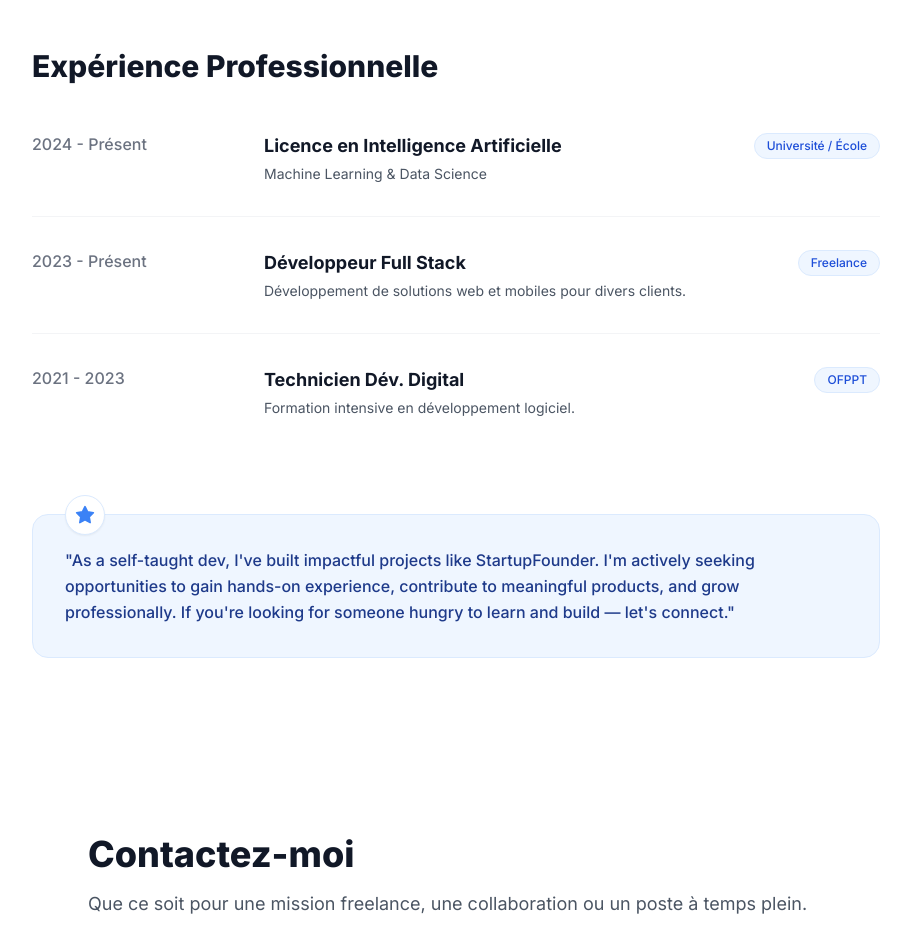
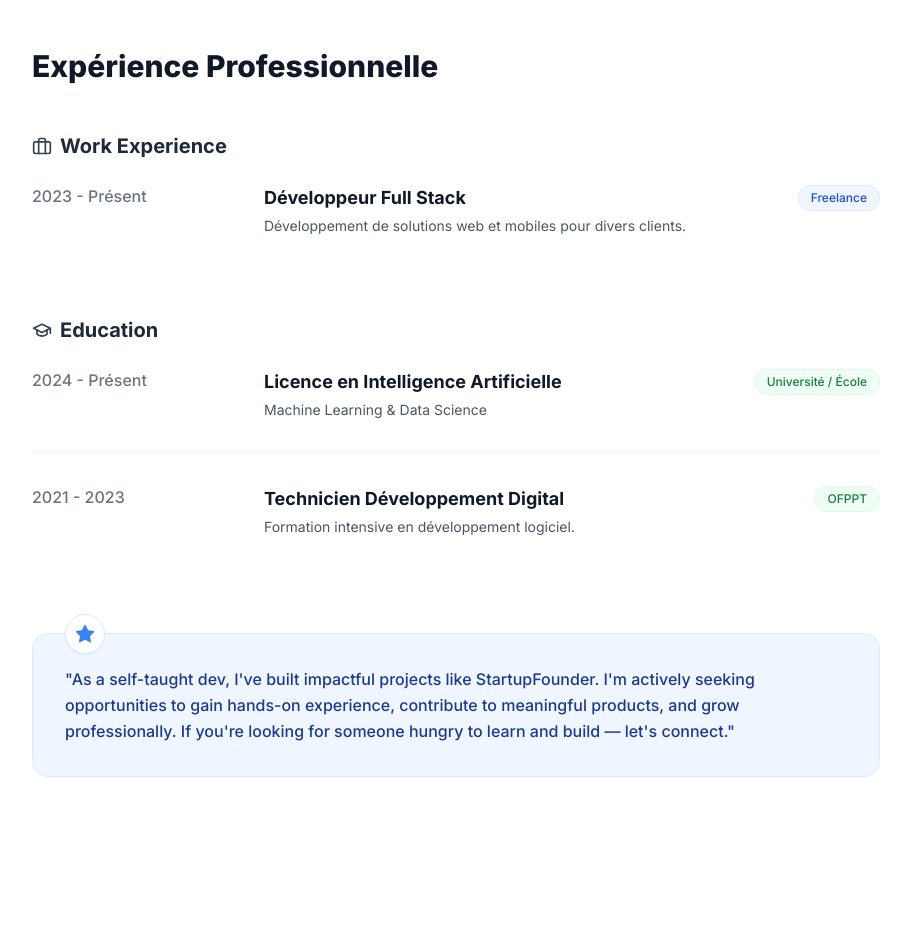
Before and after one commit to laajaj0/portfolio, a React (Vite) app: page /#/ in a window 1280 px wide. Shown: the part 3560-4489 px from the top of the page, without its empty margins (184-1095 px from the left). Built offline with nearby package versions, Linux system fonts and the light colour scheme; no server answers.

Commit message:
Add separate Education section - split from Work Experience

```diff
--- a/components/Dashboard.tsx
+++ b/components/Dashboard.tsx
@@ -1,8 +1,8 @@
 import React, { useState, useEffect } from 'react';
 import { useData } from '../context/DataContext';
 import { useNavigate } from 'react-router-dom';
-import { LogOut, Save, Plus, Trash2, User, Briefcase, Code2, FolderGit2, X, Globe, Layout, Server, Smartphone, Image } from 'lucide-react';
-import { Project, Experience, Language } from '../types';
+import { LogOut, Save, Plus, Trash2, User, Briefcase, Code2, FolderGit2, X, Globe, Layout, Server, Smartphone, Image, GraduationCap } from 'lucide-react';
+import { Project, Experience, Education, Language } from '../types';
 
 // Map for safe dynamic icon rendering
 const ICON_MAP: Record<string, React.ComponentType<any>> = {
@@ -18,13 +18,14 @@ const Dashboard: React.FC = () => {
     updatePersonalInfo,
     updateProjects,
     updateExperiences,
+    updateEducation,
     updateSkills,
     logout,
     saveStatus
   } = useData();
 
   const navigate = useNavigate();
-  const [activeTab, setActiveTab] = useState<'info' | 'projects' | 'experience' | 'skills' | 'images'>('info');
+  const [activeTab, setActiveTab] = useState<'info' | 'projects' | 'experience' | 'education' | 'skills' | 'images'>('info');
   const [editingLang, setEditingLang] = useState<Language>('fr');
 
   // Load data based on selected editing language
@@ -82,14 +83,33 @@ const Dashboard: React.FC = () => {
       role: 'New Role',
       company: 'Company',
       period: '2024',
-      description: 'Description...',
-      type: 'work'
+      description: 'Description...'
     };
     updateExperiences([...currentData.experiences, newExp], editingLang);
   };
 
   const deleteExp = (id: number) => {
     updateExperiences(currentData.experiences.filter(e => e.id !== id), editingLang);
+  };
+
+  const handleEducationChange = (id: number, field: keyof Education, value: any) => {
+    const updated = currentData.education.map(e => e.id === id ? { ...e, [field]: value } : e);
+    updateEducation(updated, editingLang);
+  };
+
+  const addEducation = () => {
+    const newEdu: Education = {
+      id: Date.now(),
+      degree: 'New Degree',
+      school: 'School Name',
+      period: '2024',
+      description: 'Description...'
+    };
+    updateEducation([...currentData.education, newEdu], editingLang);
+  };
+
+  const deleteEducation = (id: number) => {
+    updateEducation(currentData.education.filter(e => e.id !== id), editingLang);
   };
 
   const handleSkillTitleChange = (index: number, newTitle: string) => {
@@ -176,6 +196,9 @@ const Dashboard: React.FC = () => {
           <button onClick={() => setActiveTab('experience')} className={`w-full flex items-center gap-3 px-4 py-3 rounded-xl transition-colors ${activeTab === 'experience' ? 'bg-white text-black' : 'hover:bg-gray-800'}`}>
             <Briefcase size={18} /> Experience
           </button>
+          <button onClick={() => setActiveTab('education')} className={`w-full flex items-center gap-3 px-4 py-3 rounded-xl transition-colors ${activeTab === 'education' ? 'bg-white text-black' : 'hover:bg-gray-800'}`}>
+            <GraduationCap size={18} /> Education
+          </button>
           <button onClick={() => setActiveTab('skills')} className={`w-full flex items-center gap-3 px-4 py-3 rounded-xl transition-colors ${activeTab === 'skills' ? 'bg-white text-black' : 'hover:bg-gray-800'}`}>
             <Code2 size={18} /> Skills
           </button>
@@ -197,8 +220,8 @@ const Dashboard: React.FC = () => {
 
           {saveStatus !== 'idle' && (
             <div className={`flex items-center gap-2 text-sm px-4 py-2 rounded-full shadow-sm ${saveStatus === 'saving' ? 'bg-blue-50 text-blue-700' :
-                saveStatus === 'saved' ? 'bg-green-50 text-green-700' :
-                  'bg-red-50 text-red-700'
+              saveStatus === 'saved' ? 'bg-green-50 text-green-700' :
+                'bg-red-50 text-red-700'
               }`}>
               {saveStatus === 'saving' && (
                 <>
@@ -550,7 +573,7 @@ const Dashboard: React.FC = () => {
         {activeTab === 'experience' && (
           <div className="max-w-4xl mx-auto">
             <div className="flex justify-between items-center mb-6">
-              <h2 className="text-2xl font-bold flex items-center gap-2"><Briefcase /> Experience ({editingLang.toUpperCase()})</h2>
+              <h2 className="text-2xl font-bold flex items-center gap-2"><Briefcase /> Work Experience ({editingLang.toUpperCase()})</h2>
               <button onClick={addExp} className="flex items-center gap-2 bg-black text-white px-4 py-2 rounded-lg text-sm font-medium">
                 <Plus size={16} /> Add Experience
               </button>
@@ -562,16 +585,36 @@ const Dashboard: React.FC = () => {
                     <input type="text" value={exp.role || ''} onChange={e => handleExpChange(exp.id, 'role', e.target.value)} className="w-full p-2 border rounded-lg font-bold" placeholder="Role" />
                     <input type="text" value={exp.company || ''} onChange={e => handleExpChange(exp.id, 'company', e.target.value)} className="w-full p-2 border rounded-lg" placeholder="Company" />
                   </div>
-                  <div className="grid md:grid-cols-2 gap-4 mb-3">
-                    <input type="text" value={exp.period || ''} onChange={e => handleExpChange(exp.id, 'period', e.target.value)} className="w-full p-2 border rounded-lg text-sm" placeholder="Period" />
-                    <select value={exp.type} onChange={e => handleExpChange(exp.id, 'type', e.target.value)} className="w-full p-2 border rounded-lg text-sm">
-                      <option value="work">Work</option>
-                      <option value="education">Education</option>
-                    </select>
-                  </div>
+                  <input type="text" value={exp.period || ''} onChange={e => handleExpChange(exp.id, 'period', e.target.value)} className="w-full p-2 border rounded-lg text-sm mb-3" placeholder="Period (e.g., 2023 - Present)" />
                   <textarea rows={2} value={exp.description || ''} onChange={e => handleExpChange(exp.id, 'description', e.target.value)} className="w-full p-2 border rounded-lg text-sm" placeholder="Description" />
                   <div className="flex justify-end pt-2">
                     <button onClick={() => deleteExp(exp.id)} className="text-red-500 hover:text-red-700 flex items-center gap-1 text-sm font-medium"><Trash2 size={16} /> Delete</button>
+                  </div>
+                </div>
+              ))}
+            </div>
+          </div>
+        )}
+
+        {activeTab === 'education' && (
+          <div className="max-w-4xl mx-auto">
+            <div className="flex justify-between items-center mb-6">
+              <h2 className="text-2xl font-bold flex items-center gap-2"><GraduationCap /> Education / Formation ({editingLang.toUpperCase()})</h2>
+              <button onClick={addEducation} className="flex items-center gap-2 bg-black text-white px-4 py-2 rounded-lg text-sm font-medium">
+                <Plus size={16} /> Add Education
+              </button>
+            </div>
+            <div className="space-y-4">
+              {currentData.education.map(edu => (
+                <div key={edu.id} className="bg-white p-6 rounded-2xl shadow-sm border border-gray-100">
+                  <div className="grid md:grid-cols-2 gap-4 mb-3">
+                    <input type="text" value={edu.degree || ''} onChange={e => handleEducationChange(edu.id, 'degree', e.target.value)} className="w-full p-2 border rounded-lg font-bold" placeholder="Degree / Diploma" />
+                    <input type="text" value={edu.school || ''} onChange={e => handleEducationChange(edu.id, 'school', e.target.value)} className="w-full p-2 border rounded-lg" placeholder="School / University" />
+                  </div>
+                  <input type="text" value={edu.period || ''} onChange={e => handleEducationChange(edu.id, 'period', e.target.value)} className="w-full p-2 border rounded-lg text-sm mb-3" placeholder="Period (e.g., 2021 - 2023)" />
+                  <textarea rows={2} value={edu.description || ''} onChange={e => handleEducationChange(edu.id, 'description', e.target.value)} className="w-full p-2 border rounded-lg text-sm" placeholder="Description" />
+                  <div className="flex justify-end pt-2">
+                    <button onClick={() => deleteEducation(edu.id)} className="text-red-500 hover:text-red-700 flex items-center gap-1 text-sm font-medium"><Trash2 size={16} /> Delete</button>
                   </div>
                 </div>
               ))}
--- a/components/Timeline.tsx
+++ b/components/Timeline.tsx
@@ -1,21 +1,27 @@
 import React from 'react';
-import { Star } from 'lucide-react';
+import { Star, Briefcase, GraduationCap } from 'lucide-react';
 import { useData } from '../context/DataContext';
 
 const Timeline: React.FC = () => {
-  const { experiences, t } = useData();
+  const { experiences, education, t } = useData();
 
   return (
     <section id="experience" className="py-20 bg-white scroll-mt-28">
       <div className="container mx-auto px-4 md:px-6 max-w-4xl">
         <h2 className="text-3xl font-extrabold mb-12 text-gray-900">{t('exp_title')}</h2>
 
+        {/* Work Experience Section */}
+        <div className="mb-12">
+          <div className="flex items-center gap-2 mb-6">
+            <Briefcase className="w-5 h-5 text-gray-700" />
+            <h3 className="text-xl font-bold text-gray-800">Work Experience</h3>
+          </div>
           <div className="space-y-8">
             {experiences.map((exp) => (
               <div key={exp.id} className="grid grid-cols-1 md:grid-cols-[200px_1fr_auto] gap-4 md:gap-8 items-start border-b border-gray-100 pb-8 last:border-0">
                 <span className="text-gray-500 font-medium">{exp.period}</span>
                 <div>
-                   <h3 className="text-lg font-bold text-gray-900">{exp.role}</h3>
+                  <h4 className="text-lg font-bold text-gray-900">{exp.role}</h4>
                   <p className="text-gray-600 text-sm mt-1">{exp.description}</p>
                 </div>
                 <div>
@@ -25,6 +31,31 @@ const Timeline: React.FC = () => {
                 </div>
               </div>
             ))}
+          </div>
+        </div>
+
+        {/* Education Section */}
+        <div className="mb-12">
+          <div className="flex items-center gap-2 mb-6">
+            <GraduationCap className="w-5 h-5 text-gray-700" />
+            <h3 className="text-xl font-bold text-gray-800">Education</h3>
+          </div>
+          <div className="space-y-8">
+            {education.map((edu) => (
+              <div key={edu.id} className="grid grid-cols-1 md:grid-cols-[200px_1fr_auto] gap-4 md:gap-8 items-start border-b border-gray-100 pb-8 last:border-0">
+                <span className="text-gray-500 font-medium">{edu.period}</span>
+                <div>
+                  <h4 className="text-lg font-bold text-gray-900">{edu.degree}</h4>
+                  <p className="text-gray-600 text-sm mt-1">{edu.description}</p>
+                </div>
+                <div>
+                  <span className="inline-flex items-center px-3 py-1 rounded-full text-xs font-medium bg-green-50 text-green-700 border border-green-100">
+                    {edu.school}
+                  </span>
+                </div>
+              </div>
+            ))}
+          </div>
         </div>
 
         {/* Testimonial Box */}
--- a/constants.tsx
+++ b/constants.tsx
@@ -1,5 +1,5 @@
 
-import { SkillCategory, Project, Experience, NavItem, PersonalInfo } from "./types";
+import { SkillCategory, Project, Experience, Education, NavItem, PersonalInfo } from "./types";
 
 // --- TRANSLATIONS FOR STATIC UI ---
 export const TRANSLATIONS = {
@@ -140,28 +140,28 @@ export const PROJECTS_EN: Project[] = [
 
 export const EXPERIENCES_EN: Experience[] = [
   {
-    id: 1,
-    role: "Bachelor in AI",
-    company: "University / School",
-    period: "2024 - Present",
-    description: "Machine Learning & Data Science",
-    type: "education"
-  },
-  {
     id: 2,
     role: "Full Stack Developer",
     company: "Freelance",
     period: "2023 - Present",
-    description: "Developing web and mobile solutions for various clients.",
-    type: "work"
+    description: "Developing web and mobile solutions for various clients."
+  }
+];
+
+export const EDUCATION_EN: Education[] = [
+  {
+    id: 1,
+    degree: "Bachelor in Artificial Intelligence",
+    school: "University / School",
+    period: "2024 - Present",
+    description: "Machine Learning & Data Science"
   },
   {
     id: 3,
-    role: "Digital Dev Technician",
-    company: "OFPPT",
+    degree: "Digital Development Technician",
+    school: "OFPPT",
     period: "2021 - 2023",
-    description: "Intensive training in software development.",
-    type: "education"
+    description: "Intensive training in software development."
   }
 ];
 
@@ -259,28 +259,28 @@ export const PROJECTS_FR: Project[] = [
 
 export const EXPERIENCES_FR: Experience[] = [
   {
-    id: 1,
-    role: "Licence en Intelligence Artificielle",
-    company: "Université / École",
-    period: "2024 - Présent",
-    description: "Machine Learning & Data Science",
-    type: "education"
-  },
-  {
     id: 2,
     role: "Développeur Full Stack",
     company: "Freelance",
     period: "2023 - Présent",
-    description: "Développement de solutions web et mobiles pour divers clients.",
-    type: "work"
+    description: "Développement de solutions web et mobiles pour divers clients."
+  }
+];
+
+export const EDUCATION_FR: Education[] = [
+  {
+    id: 1,
+    degree: "Licence en Intelligence Artificielle",
+    school: "Université / École",
+    period: "2024 - Présent",
+    description: "Machine Learning & Data Science"
   },
   {
     id: 3,
-    role: "Technicien Dév. Digital",
-    company: "OFPPT",
+    degree: "Technicien Développement Digital",
+    school: "OFPPT",
     period: "2021 - 2023",
-    description: "Formation intensive en développement logiciel.",
-    type: "education"
+    description: "Formation intensive en développement logiciel."
   }
 ];
 
```
Also changed, not shown: context/DataContext.tsx (+11 -5 lines), types.ts (+8 -1 lines). Lines whose indentation alone changed are shown as unchanged.
